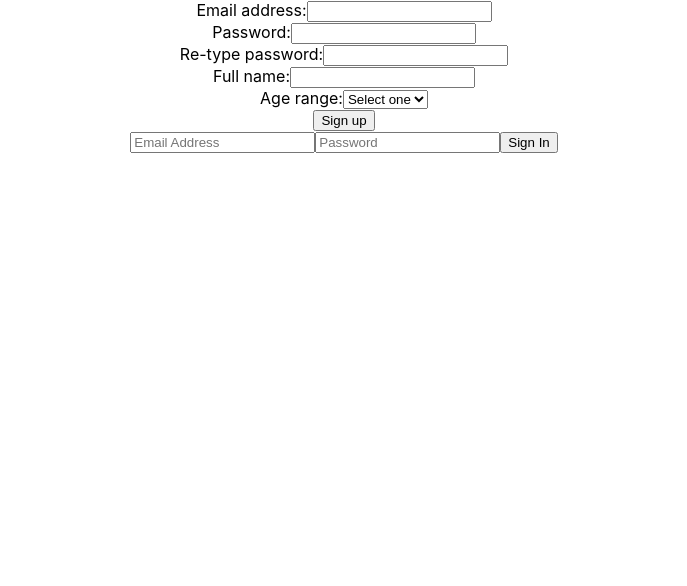
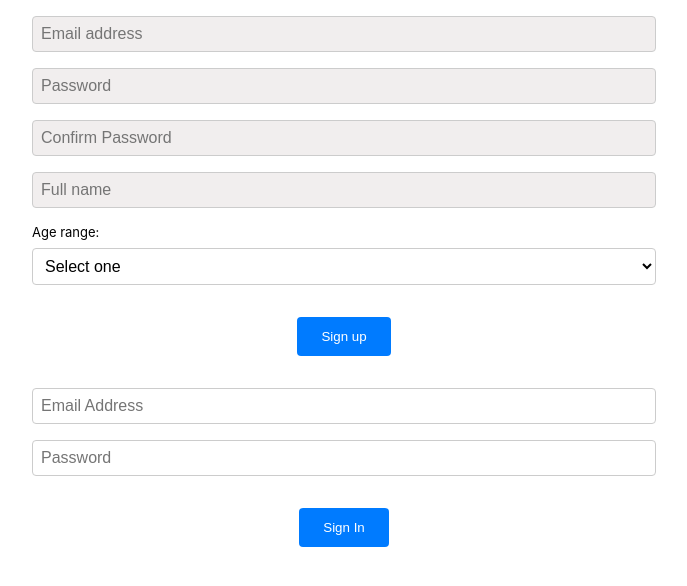
Before and after one commit to HT7UNG/tpgtelecom, a React (Create React App) app: page / in a window 1280 px wide. Shown: the top 586 px of the page, without its empty margins (296-983 px from the left). Built offline with nearby package versions, Linux system fonts and the light colour scheme.

Commit message:
added some light styling to the forms

```diff
--- a/src/App.css
+++ b/src/App.css
@@ -1,38 +1,52 @@
 .App {
-  text-align: center;
+  /* text-align: center; */
 }
 
-.App-logo {
-  height: 40vmin;
-  pointer-events: none;
-}
-
-@media (prefers-reduced-motion: no-preference) {
-  .App-logo {
-    animation: App-logo-spin infinite 20s linear;
-  }
-}
-
-.App-header {
-  background-color: #282c34;
-  min-height: 100vh;
+form {
   display: flex;
   flex-direction: column;
   align-items: center;
-  justify-content: center;
-  font-size: calc(10px + 2vmin);
-  color: white;
+  padding: 1rem;
 }
 
-.App-link {
-  color: #61dafb;
+form div {
+  display: flex;
+  flex-direction: column;
+  margin-bottom: 1rem;
+  width: 50%;
 }
 
-@keyframes App-logo-spin {
-  from {
-    transform: rotate(0deg);
-  }
-  to {
-    transform: rotate(360deg);
-  }
+.signin input {
+  background-color: white;
 }
+
+form label {
+  margin-bottom: 0.5rem;
+}
+
+form input,
+form select {
+  padding: 0.5rem;
+  font-size: 1rem;
+  border: 1px solid #ccc;
+  border-radius: 4px;
+  background-color: rgb(241, 238, 238);
+}
+
+form select {
+  background-color: white;
+}
+
+form button {
+  margin-top: 1rem;
+  padding: 0.75rem 1.5rem;
+  background-color: #007bff;
+  color: white;
+  border: none;
+  border-radius: 4px;
+  cursor: pointer;
+}
+
+form .form-age-label {
+  font-size: small;
+}
--- a/src/components/SignIn.jsx
+++ b/src/components/SignIn.jsx
@@ -8,6 +8,7 @@ const SignIn = ({ users }) => {
     e.preventDefault();
     console.log(users);
     // Add logic for submitting the form
+
     //check if in users
     if (
       users.some((elem) => elem.email === email && elem.password === password)
@@ -19,7 +20,8 @@ const SignIn = ({ users }) => {
   };
 
   return (
-    <form onSubmit={handleSubmit}>
+    <form className="signin" onSubmit={handleSubmit}>
+      <div>
         <input
           type="email"
           placeholder="Email Address"
@@ -27,6 +29,8 @@ const SignIn = ({ users }) => {
           onChange={(e) => setEmail(e.target.value)}
           required
         />
+      </div>
+      <div>
         <input
           type="password"
           placeholder="Password"
@@ -34,6 +38,7 @@ const SignIn = ({ users }) => {
           onChange={(e) => setPassword(e.target.value)}
           required
         />
+      </div>
       <button type="submit">Sign In</button>
     </form>
   );
--- a/src/components/SignUp.jsx
+++ b/src/components/SignUp.jsx
@@ -28,8 +28,9 @@ const SignUp = ({ setUsers }) => {
   return (
     <form onSubmit={handleSubmit}>
       <div>
-        <label htmlFor="email">Email address:</label>
+        {/* <label htmlFor="email">Email address:</label> */}
         <input
+          placeholder="Email address"
           type="email"
           id="email"
           value={email}
@@ -37,8 +38,9 @@ const SignUp = ({ setUsers }) => {
         />
       </div>
       <div>
-        <label htmlFor="password">Password:</label>
+        {/* <label htmlFor="password">Password:</label> */}
         <input
+          placeholder="Password"
           type="password"
           id="password"
           value={password}
@@ -46,8 +48,9 @@ const SignUp = ({ setUsers }) => {
         />
       </div>
       <div>
-        <label htmlFor="confirmPassword">Re-type password:</label>
+        {/* <label htmlFor="confirmPassword">Re-type password:</label> */}
         <input
+          placeholder="Confirm Password"
           type="password"
           id="confirmPassword"
           value={confirmPassword}
@@ -55,8 +58,9 @@ const SignUp = ({ setUsers }) => {
         />
       </div>
       <div>
-        <label htmlFor="fullName">Full name:</label>
+        {/* <label htmlFor="fullName">Full name:</label> */}
         <input
+          placeholder="Full name"
           type="text"
           id="fullName"
           value={fullName}
@@ -64,7 +68,9 @@ const SignUp = ({ setUsers }) => {
         />
       </div>
       <div>
-        <label htmlFor="ageRange">Age range:</label>
+        <label className="form-age-label" htmlFor="ageRange">
+          Age range:
+        </label>
         <select
           id="ageRange"
           value={ageRange}
```
Lines whose indentation alone changed are shown as unchanged.
